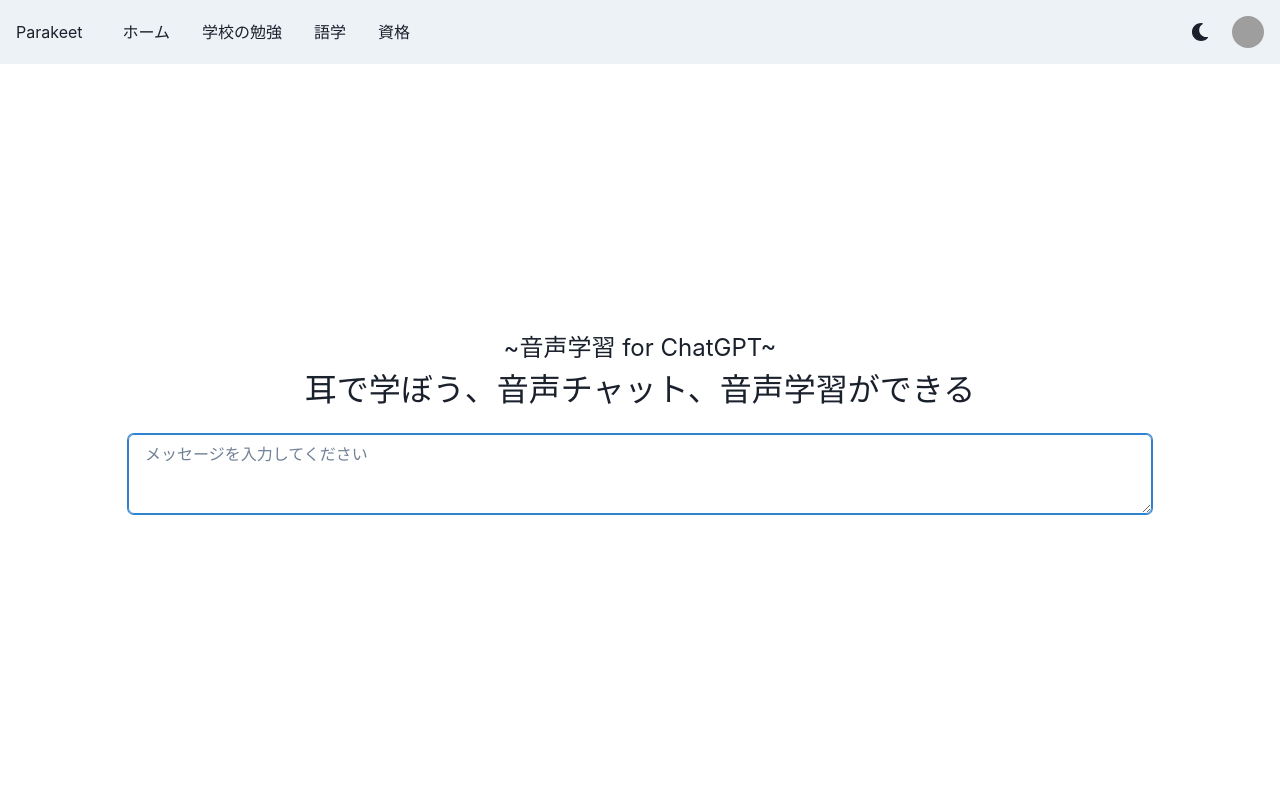
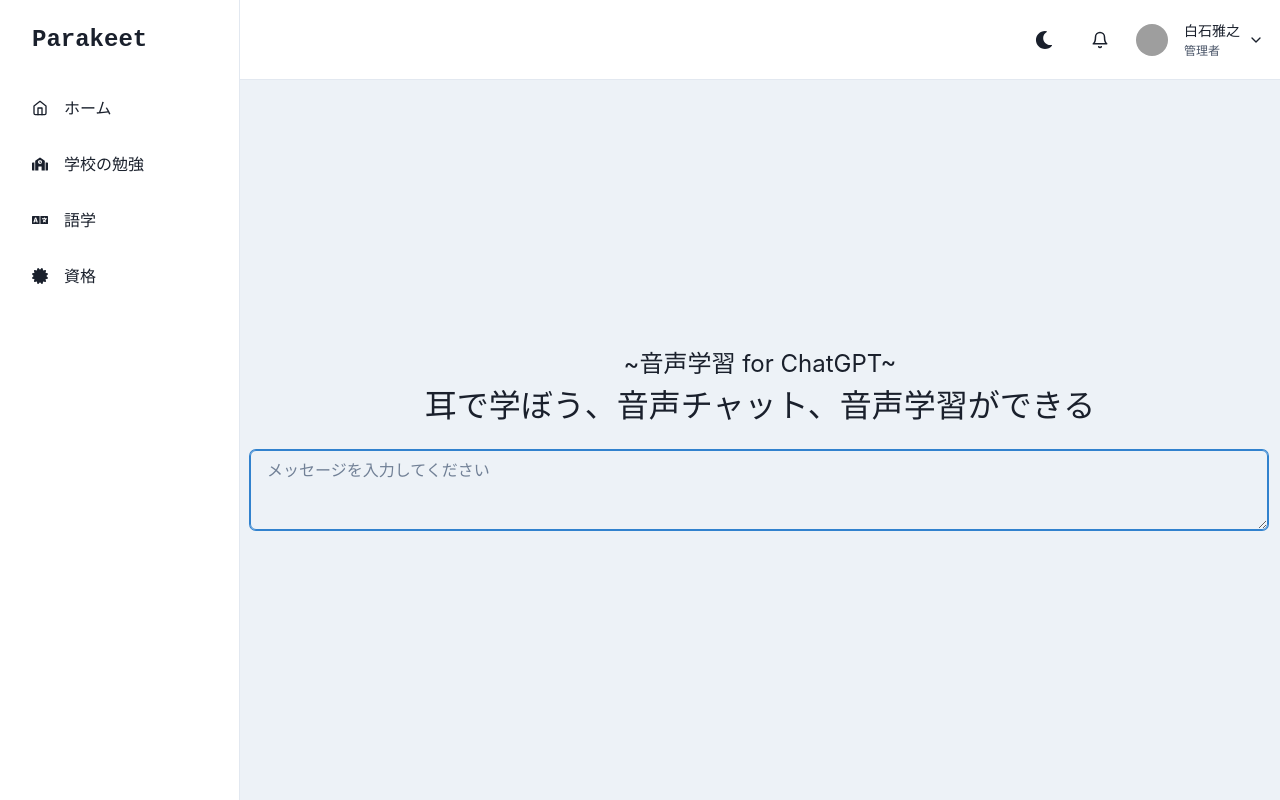
Before and after one commit to okpyjs/chatgpt-speech-front, a React (Create React App) app: page / in a window 1280 px wide. Built offline with nearby package versions, Linux system fonts and the light colour scheme; grey boxes are pictures that could not be loaded.

Commit message:
change navbar to navbar with sidebar and init router

```diff
--- a/package.json
+++ b/package.json
@@ -7,6 +7,7 @@
     "@chakra-ui/react": "^2.5.5",
     "@emotion/react": "^11.10.6",
     "@emotion/styled": "^11.10.6",
+    "@flaticon/flaticon-uicons": "^2.0.1",
     "@testing-library/jest-dom": "^5.16.5",
     "@testing-library/react": "^13.4.0",
     "@testing-library/user-event": "^14.4.3",
@@ -42,5 +43,8 @@
       "last 1 firefox version",
       "last 1 safari version"
     ]
+  },
+  "devDependencies": {
+    "react-router-dom": "^6.10.0"
   }
 }
--- a/src/App.tsx
+++ b/src/App.tsx
@@ -17,9 +17,7 @@
 
 export const App = () => (
     <ChakraProvider theme={theme} >
-        <Navbar />
-        <Box p={4}>
-            <Router />
-        </Box>
+        {/* <Navbar /> */}
+        <Router />
     </ChakraProvider>
 )
--- a/src/layouts/ColorModeSwitcher.tsx
+++ b/src/layouts/ColorModeSwitcher.tsx
@@ -20,8 +20,6 @@
             fontSize="lg"
             variant="ghost"
             color="current"
-            marginLeft="2"
-            mr="3"
             onClick={toggleColorMode}
             icon={<SwitchIcon />}
             aria-label={`Switch to ${text} mode`}
--- a/src/layouts/navbar.tsx
+++ b/src/layouts/navbar.tsx
@@ -40,7 +40,7 @@
     const { isOpen, onOpen, onClose } = useDisclosure();
 
     return (
-            <Box bg={useColorModeValue('gray.100', 'gray.900')} px={4}>
+        <Box bg={useColorModeValue('gray.100', 'gray.900')} px={4} zIndex={999} pos={'relative'}>
             <Flex h={16} alignItems={'center'} justifyContent={'space-between'}>
                 <IconButton
                     size={'md'}
--- /dev/null
+++ b/src/layouts/sidebar.tsx
@@ -0,0 +1,228 @@
+import React, { ReactNode } from 'react';
+import {
+    IconButton,
+    Avatar,
+    Box,
+    CloseButton,
+    Flex,
+    HStack,
+    VStack,
+    Icon,
+    useColorModeValue,
+    Link,
+    Drawer,
+    DrawerContent,
+    Text,
+    useDisclosure,
+    BoxProps,
+    FlexProps,
+    Menu,
+    MenuButton,
+    MenuDivider,
+    MenuItem,
+    MenuList,
+} from '@chakra-ui/react';
+import {
+    FiHome,
+    FiMenu,
+    FiBell,
+    FiChevronDown,
+} from 'react-icons/fi';
+import { IconType } from 'react-icons';
+import { ReactText } from 'react';
+import { FaLanguage, FaSchool, FaCertificate } from 'react-icons/fa';
+import { ColorModeSwitcher } from "./ColorModeSwitcher"
+
+interface LinkItemProps {
+    name: string;
+    icon: IconType;
+}
+const LinkItems: Array<LinkItemProps> = [
+    { name: 'ホーム', icon: FiHome },
+    { name: '学校の勉強', icon: FaSchool },
+    { name: '語学', icon: FaLanguage },
+    // { name: 'お気に入り', icon: FiStar },
+    { name: '資格', icon: FaCertificate },
+];
+
+export default function SidebarWithHeader({
+    children,
+}: {
+    children: ReactNode;
+}) {
+    const { isOpen, onOpen, onClose } = useDisclosure();
+    return (
+        <Box minH="100vh" bg={useColorModeValue('gray.100', 'gray.900')}>
+            <SidebarContent
+                onClose={() => onClose}
+                display={{ base: 'none', md: 'block' }}
+            />
+            <Drawer
+                autoFocus={false}
+                isOpen={isOpen}
+                placement="left"
+                onClose={onClose}
+                returnFocusOnClose={false}
+                onOverlayClick={onClose}
+                size="full">
+                <DrawerContent>
+                    <SidebarContent onClose={onClose} />
+                </DrawerContent>
+            </Drawer>
+            {/* mobilenav */}
+            <MobileNav onOpen={onOpen} />
+            <Box ml={{ base: 0, md: 60 }} p="4">
+                {children}
+            </Box>
+        </Box>
+    );
+}
+
+interface SidebarProps extends BoxProps {
+    onClose: () => void;
+}
+
+const SidebarContent = ({ onClose, ...rest }: SidebarProps) => {
+    return (
+        <Box
+            transition="3s ease"
+            bg={useColorModeValue('white', 'gray.900')}
+            borderRight="1px"
+            borderRightColor={useColorModeValue('gray.200', 'gray.700')}
+            w={{ base: 'full', md: 60 }}
+            pos="fixed"
+            h="full"
+            {...rest}>
+            <Flex h="20" alignItems="center" mx="8" justifyContent="space-between">
+                <Text fontSize="2xl" fontFamily="monospace" fontWeight="bold">
+                    Parakeet
+                </Text>
+                <CloseButton display={{ base: 'flex', md: 'none' }} onClick={onClose} />
+            </Flex>
+            {LinkItems.map((link) => (
+                <NavItem key={link.name} icon={link.icon}>
+                    {link.name}
+                </NavItem>
+            ))}
+        </Box>
+    );
+};
+
+interface NavItemProps extends FlexProps {
+    icon: IconType;
+    children: ReactText;
+}
+const NavItem = ({ icon, children, ...rest }: NavItemProps) => {
+    return (
+        <Link href="#" style={{ textDecoration: 'none' }} _focus={{ boxShadow: 'none' }}>
+            <Flex
+                align="center"
+                p="4"
+                mx="4"
+                borderRadius="lg"
+                role="group"
+                cursor="pointer"
+                _hover={{
+                    bg: 'cyan.400',
+                    color: 'white',
+                }}
+                {...rest}>
+                {icon && (
+                    <Icon
+                        mr="4"
+                        fontSize="16"
+                        _groupHover={{
+                            color: 'white',
+                        }}
+                        as={icon}
+                    />
+                )}
+                {children}
+            </Flex>
+        </Link>
+    );
+};
+
+interface MobileProps extends FlexProps {
+    onOpen: () => void;
+}
+const MobileNav = ({ onOpen, ...rest }: MobileProps) => {
+    return (
+        <Flex
+            ml={{ base: 0, md: 60 }}
+            px={{ base: 4, md: 4 }}
+            height="20"
+            alignItems="center"
+            bg={useColorModeValue('white', 'gray.900')}
+            borderBottomWidth="1px"
+            borderBottomColor={useColorModeValue('gray.200', 'gray.700')}
+            justifyContent={{ base: 'space-between', md: 'flex-end' }}
+            {...rest}>
+            <IconButton
+                display={{ base: 'flex', md: 'none' }}
+                onClick={onOpen}
+                variant="outline"
+                aria-label="open menu"
+                icon={<FiMenu />}
+            />
+
+            <Text
+                display={{ base: 'flex', md: 'none' }}
+                fontSize="2xl"
+                fontFamily="monospace"
+                fontWeight="bold">
+                Parakeet
+            </Text>
+
+            <HStack spacing={{ base: '0', md: '3' }}>
+                <ColorModeSwitcher/>
+                <IconButton
+                    size="lg"
+                    variant="ghost"
+                    aria-label="open menu"
+                    icon={<FiBell />}
+                />
+                <Flex alignItems={'center'}>
+                    <Menu>
+                        <MenuButton
+                            py={2}
+                            transition="all 0.3s"
+                            _focus={{ boxShadow: 'none' }}>
+                            <HStack>
+                                <Avatar
+                                    size={'sm'}
+                                    src={
+                                        'https://images.unsplash.com/photo-1619946794135-5bc917a27793?ixlib=rb-0.3.5&q=80&fm=jpg&crop=faces&fit=crop&h=200&w=200&s=b616b2c5b373a80ffc9636ba24f7a4a9'
+                                    }
+                                />
+                                <VStack
+                                    display={{ base: 'none', md: 'flex' }}
+                                    alignItems="flex-start"
+                                    spacing="1px"
+                                    ml="2">
+                                    <Text fontSize="sm">白石雅之</Text>
+                                    <Text fontSize="xs" color="gray.600">
+                                        管理者
+                                    </Text>
+                                </VStack>
+                                <Box display={{ base: 'none', md: 'flex' }}>
+                                    <FiChevronDown />
+                                </Box>
+                            </HStack>
+                        </MenuButton>
+                        <MenuList
+                            //   bg={useColorModeValue('white', 'gray.900')}
+                            //   borderColor={useColorModeValue('gray.200', 'gray.700')}
+                        >
+                            <MenuItem>プロフィール</MenuItem>
+                            <MenuItem>設定</MenuItem>
+                            <MenuItem>請求する</MenuItem>
+                            <MenuDivider />
+                            <MenuItem>サインアウト</MenuItem>
+                        </MenuList>
+                    </Menu>
+                </Flex>
+            </HStack>
+        </Flex>
+    );
+};
--- a/src/pages/home.tsx
+++ b/src/pages/home.tsx
@@ -3,22 +3,8 @@
     Box,
     Text,
     Flex,
-    Avatar,
-    HStack,
-    Link,
-    IconButton,
-    Button,
-    Menu,
-    MenuButton,
-    MenuList,
-    MenuItem,
-    MenuDivider,
-    useDisclosure,
     useColorModeValue,
-    useBreakpointValue,
-    Stack,
     Textarea,
-    Input
 } from '@chakra-ui/react';
 
 export default function Home() {
@@ -47,16 +33,16 @@
     }, [userChatList, systemChatList])
 
     async function delay(ms: number) {
-        return new Promise( resolve => setTimeout(resolve, ms) );
+        return new Promise(resolve => setTimeout(resolve, ms));
     }
 
     function sendMessage(e: any) {
         if (!e.shiftKey && e.key == "Enter") {
             e.preventDefault();
-            if(userText.replace(/\s/g, '').length){
+            if (userText.replace(/\s/g, '').length) {
                 setDescriptionFlag("none");
                 let temp: any[] = [...userChatList];
-                temp.push({'role': 'user', 'content': userText});
+                temp.push({ 'role': 'user', 'content': userText });
                 setUserChatList(temp);
                 setUserText("");
                 setTextAreaPos('0');
@@ -66,9 +52,9 @@
                 delay(0).then(() => {
                     setDisableFlag(false);
                     setLoading('メッセージを入力してください');
-                    delay(30).then(()=> {
+                    delay(30).then(() => {
                         let temp: any[] = [...systemChatList];
-                        temp.push({'role': 'system', 'content': 'system'})
+                        temp.push({ 'role': 'system', 'content': 'system' })
                         setSystemChatList(temp)
                         if (textAreaRef.current) {
                             textAreaRef.current.focus();
@@ -83,20 +69,27 @@
         <>
             <Box>
                 <Box display={descriptionFlag} mt={250}>
-                <Flex fontSize={{base: 16, md: 24}} align={'center'} justify={'center'}>
+                    <Flex fontSize={{ base: 16, md: 24 }} align={'center'} justify={'center'}>
                         <Text>~音声学習 for ChatGPT~</Text>
                     </Flex>
                     <Flex justify={'center'}>
-                    <Text fontSize={{base: 20, md: 32}} align={'center'}>耳で学ぼう、音声チャット、音声学習ができる</Text>
+                        <Text
+                            fontSize={{ base: 20, md: 32 }}
+                            align={'center'}
+                        >
+                            耳で学ぼう、音声チャット、音声学習ができる
+                        </Text>
                     </Flex>
                 </Box>
                 <Box
                     alignItems={'center'}
                     pos={'fixed'}
-                top={70}
+                    // height={"50%"}
+                    // width={"80%"}
+                    left={{ base: 3, md: 250 }}
+                    top={100}
+                    right={3}
                     bottom={100}
-                right={5}
-                left={5}
                     overflowY={"auto"}
                     id='chatArea'
                     css={{
@@ -117,17 +110,33 @@
                         return (
                             <Box key={i}>
                                 <Flex justify={'right'}>
-                                    <Text p={2} m={1} borderRadius={5} justifySelf={'end'} bg={userChatBgColor}>{chat.content}</Text>
+                                    <Text
+                                        p={2}
+                                        m={1}
+                                        borderRadius={5}
+                                        justifySelf={'end'}
+                                        bg={userChatBgColor}
+                                    >
+                                        {chat.content}
+                                    </Text>
                                 </Flex>
                                 {
                                     systemChatList[i] &&
                                     <>
                                         <Flex justify={'left'}>
-                                            <Text p={2} m={1} borderRadius={5} justifySelf={'end'} bg={systemChatBgColor}>{systemChatList[i].content}</Text>
+                                            <Text
+                                                p={2}
+                                                m={1}
+                                                borderRadius={5}
+                                                justifySelf={'end'}
+                                                bg={systemChatBgColor}
+                                            >
+                                                {systemChatList[i].content}
+                                            </Text>
                                         </Flex>
                                         <Flex justify={'left'}>
-                                            <audio controls style={{height: '35px'}} autoPlay>
-                                                <source src="s.mp3" type="audio/mp3"/>
+                                            <audio controls style={{ height: '35px' }} autoPlay>
+                                                <source src="s.mp3" type="audio/mp3" />
                                             </audio>
                                         </Flex>
                                     </>
@@ -136,17 +145,20 @@
                         )
                     })}
                 </Box>
-            <Flex justify={'center'}>
+                <Flex justify={'center'}
+                    pos={'fixed'}
+                    left={{ base: 3, md: 250 }}
+                    right={3}
+                    bottom={textAreaPos}
+                >
                     <Textarea
                         mt={5}
-                    mb={1}
-                    width={"80%"}
-                    pos={'fixed'}
-                    bottom={textAreaPos}
+                        mb={1.5}
+                        // width={"80%"}
                         placeholder={loading}
-                    onKeyDown={(e) => {sendMessage(e)}}
+                        onKeyDown={(e) => { sendMessage(e) }}
                         value={userText}
-                    onChange={(e) => {setUserText(e.target.value)}}
+                        onChange={(e) => { setUserText(e.target.value) }}
                         isDisabled={disableFlag}
                         ref={textAreaRef as React.RefObject<HTMLTextAreaElement>}
                     >
--- a/src/routes/router.tsx
+++ b/src/routes/router.tsx
@@ -1,8 +1,19 @@
+
+import {
+    BrowserRouter,
+    Routes,
+    Route,
+    Link as RouteLink
+} from 'react-router-dom';
 
 import Home from "../pages/home"
+import SidebarWithHeader from "../layouts/sidebar";
 
 export const Router = () => (
-    <>
-        <Home />
-    </>
+    <BrowserRouter>
+        <Routes>
+            {/* <Route path="/" element={<Home />} /> */}
+            <Route path="/" element={<SidebarWithHeader children={<Home />}/>}/>
+        </Routes>
+    </BrowserRouter>
 )
```
Also changed, not shown: 1 other file (tests, documents, lock files or other folders). Lines whose indentation alone changed are shown as unchanged.
